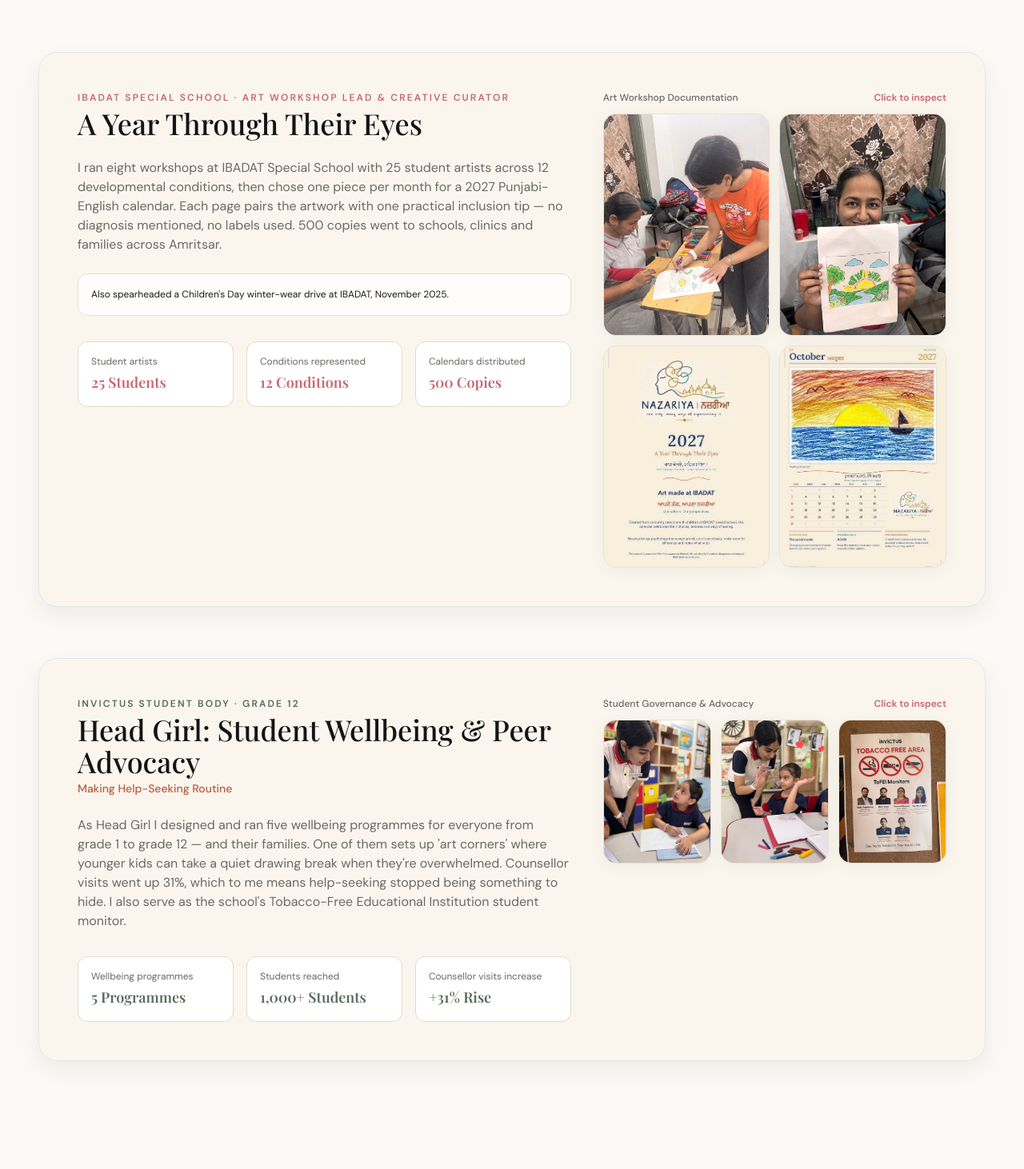
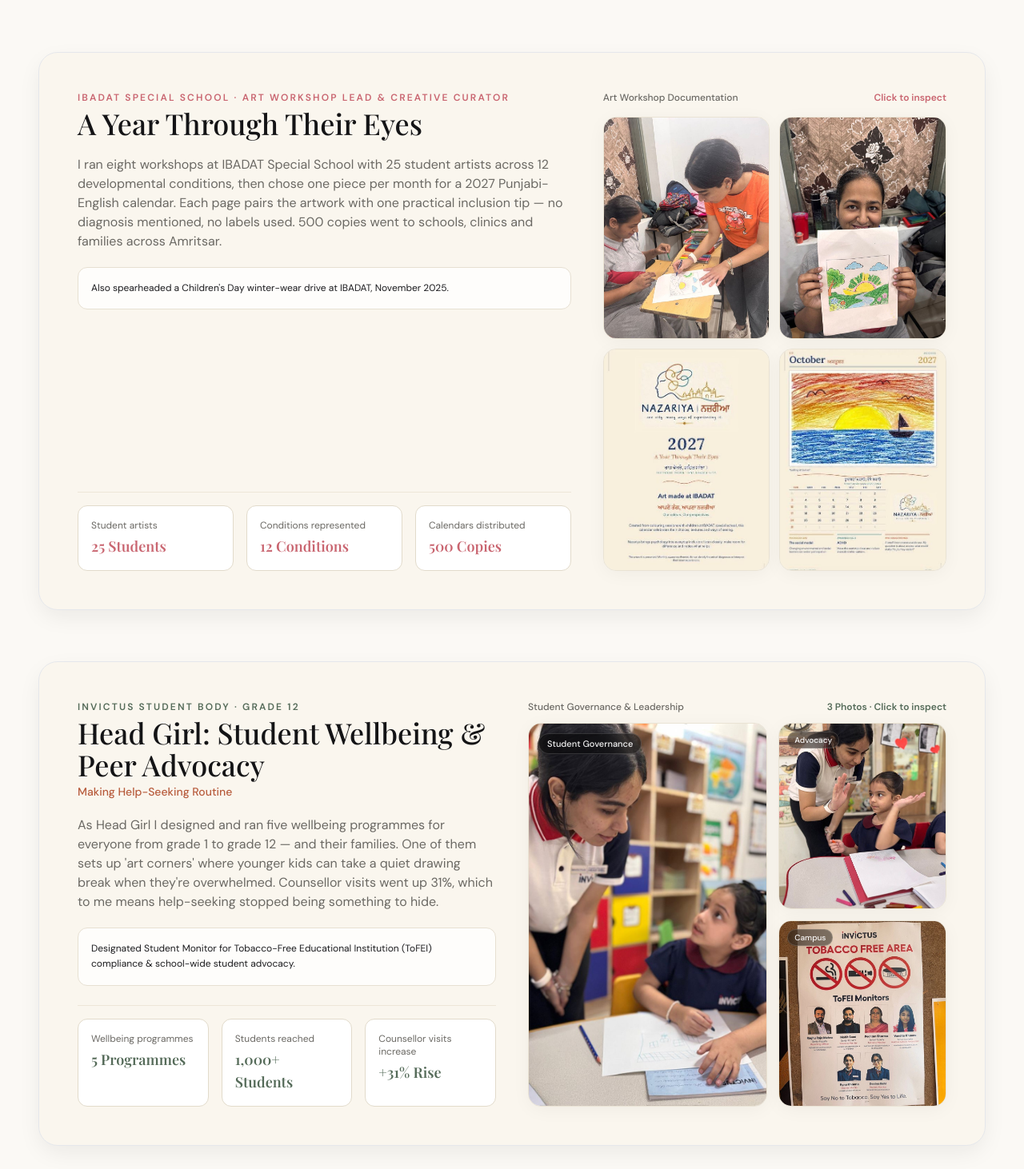
Before and after one commit to anshu762/Deetya-portfolio, a Next.js app: page / in a window 1280 px wide. Shown: the part 7648-9110 px from the top of the page at 80% size. Built offline with nearby package versions, Linux system fonts and the light colour scheme.

Commit message:
feat: redesign Invictus leadership card with magazine mosaic gallery to eliminate empty space

```diff
--- a/src/components/sections/LeadershipSection.tsx
+++ b/src/components/sections/LeadershipSection.tsx
@@ -40,8 +40,9 @@ export default function LeadershipSection() {
         <div className="space-y-12 sm:space-y-16">
           {/* Initiative 1: IBADAT Special School */}
           <div className="rounded-3xl bg-[#FAF6EE] dark:bg-[#16161B] border border-[#E6DFCFA] dark:border-[#2E2E38] p-6 sm:p-8 md:p-12 shadow-card">
-            <div className="grid grid-cols-1 lg:grid-cols-12 gap-8 lg:gap-10 items-start">
-              <div className="lg:col-span-7 space-y-5 sm:space-y-6">
+            <div className="grid grid-cols-1 lg:grid-cols-12 gap-8 lg:gap-10 items-stretch">
+              <div className="lg:col-span-7 flex flex-col justify-between space-y-5 sm:space-y-6">
+                <div className="space-y-4 sm:space-y-5">
                   <div>
                     <span className="text-xs font-sans uppercase tracking-[0.18em] text-accent-rose dark:text-pink-300 block mb-1 font-semibold">
                       {ibadat.organization} &middot; {ibadat.role}
@@ -60,9 +61,10 @@ export default function LeadershipSection() {
                       {ibadat.additionalNote}
                     </p>
                   )}
+                </div>
 
                 {/* Stats */}
-                <div className="grid grid-cols-1 sm:grid-cols-3 gap-3 sm:gap-4 pt-2">
+                <div className="grid grid-cols-1 sm:grid-cols-3 gap-3 sm:gap-4 pt-4 mt-auto border-t border-[#EAE3D4]/80 dark:border-[#2E2E38]/80">
                   {ibadat.keyStats.map((st, i) => (
                     <div
                       key={i}
@@ -78,13 +80,13 @@ export default function LeadershipSection() {
               </div>
 
               {/* Workshops Photos */}
-              <div className="lg:col-span-5 space-y-3">
+              <div className="lg:col-span-5 flex flex-col justify-between space-y-3">
                 <div className="flex justify-between items-center text-xs font-sans text-ink-muted dark:text-zinc-400 mb-1 font-medium">
                   <span>Art Workshop Documentation</span>
                   <span className="text-accent-rose text-xs font-semibold">Click to inspect</span>
                 </div>
 
-                <div className="grid grid-cols-2 gap-3">
+                <div className="grid grid-cols-2 gap-3 flex-1">
                   {ibadat.images.map((src, idx) => (
                     <motion.div
                       key={src}
@@ -114,8 +116,9 @@ export default function LeadershipSection() {
 
           {/* Initiative 2: Invictus Student Body Head Girl */}
           <div className="rounded-3xl bg-[#FAF6EE] dark:bg-[#16161B] border border-[#E6DFCFA] dark:border-[#2E2E38] p-6 sm:p-8 md:p-12 shadow-card">
-            <div className="grid grid-cols-1 lg:grid-cols-12 gap-8 lg:gap-10 items-start">
-              <div className="lg:col-span-7 space-y-5 sm:space-y-6">
+            <div className="grid grid-cols-1 lg:grid-cols-12 gap-8 lg:gap-10 items-stretch">
+              <div className="lg:col-span-6 flex flex-col justify-between space-y-5 sm:space-y-6">
+                <div className="space-y-4 sm:space-y-5">
                   <div>
                     <span className="text-xs font-sans uppercase tracking-[0.18em] text-accent-sage dark:text-emerald-400 block mb-1 font-semibold">
                       {invictus.organization} &middot; {invictus.gradeOrDate}
@@ -132,8 +135,15 @@ export default function LeadershipSection() {
                     {invictus.description}
                   </p>
 
+                  {invictus.additionalNote && (
+                    <p className="text-xs font-sans text-ink-800 dark:text-zinc-200 p-3.5 sm:p-4 rounded-xl bg-white/80 dark:bg-[#202028] border border-[#E7E0D2] dark:border-[#2E2E38] leading-relaxed">
+                      {invictus.additionalNote}
+                    </p>
+                  )}
+                </div>
+
                 {/* Stats */}
-                <div className="grid grid-cols-1 sm:grid-cols-3 gap-3 sm:gap-4 pt-2">
+                <div className="grid grid-cols-1 sm:grid-cols-3 gap-3 sm:gap-4 pt-4 mt-auto border-t border-[#EAE3D4]/80 dark:border-[#2E2E38]/80">
                   {invictus.keyStats.map((st, i) => (
                     <div
                       key={i}
@@ -148,36 +158,68 @@ export default function LeadershipSection() {
                 </div>
               </div>
 
-              {/* Head Girl Photos */}
-              <div className="lg:col-span-5 space-y-3">
-                <div className="flex justify-between items-center text-xs font-sans text-ink-muted dark:text-zinc-400 mb-1 font-medium">
-                  <span>Student Governance &amp; Advocacy</span>
-                  <span className="text-accent-rose text-xs font-semibold">Click to inspect</span>
+              {/* Head Girl Photos - Magazine Mosaic */}
+              <div className="lg:col-span-6 flex flex-col justify-between space-y-3">
+                <div className="flex justify-between items-center text-xs font-sans text-ink-muted dark:text-zinc-400 font-medium">
+                  <span>Student Governance &amp; Leadership</span>
+                  <span className="text-accent-sage dark:text-emerald-400 text-xs font-semibold flex items-center gap-1">
+                    3 Photos &middot; Click to inspect
+                  </span>
                 </div>
 
-                <div className="grid grid-cols-3 gap-2.5 sm:gap-3">
-                  {invictus.images.map((src, idx) => (
+                <div className="flex-1 min-h-[380px] sm:min-h-[440px] lg:min-h-[460px] grid grid-cols-12 gap-3 sm:gap-3.5">
+                  {/* Featured Main Portrait */}
+                  <motion.div
+                    whileHover={{ scale: 1.015 }}
+                    onClick={() => openGallery(invictus.images, "Invictus Head Girl", 0)}
+                    data-cursor="view"
+                    className="col-span-7 relative rounded-2xl overflow-hidden cursor-pointer group shadow-soft bg-zinc-100 dark:bg-zinc-800 border border-[#EAE3D4] dark:border-[#2E2E38]"
+                  >
+                    <Image
+                      src={invictus.images[0]}
+                      alt="Invictus Head Girl - Main"
+                      fill
+                      sizes="(max-width: 1024px) 60vw, 360px"
+                      className="object-cover group-hover:scale-105 transition-transform duration-500"
+                    />
+                    <div className="absolute inset-0 bg-gradient-to-t from-black/65 via-transparent to-transparent opacity-0 group-hover:opacity-100 transition-opacity flex items-end p-3.5">
+                      <span className="px-3 py-1 rounded-full bg-white/95 backdrop-blur-sm text-xs font-sans font-medium text-ink-900 flex items-center gap-1.5 shadow-md">
+                        <Eye className="w-3.5 h-3.5" /> View Photo (1/3)
+                      </span>
+                    </div>
+                    <div className="absolute top-3 left-3 px-2.5 py-1 rounded-full bg-black/45 backdrop-blur-md text-[11px] font-sans font-medium text-white/95 border border-white/15 shadow-sm pointer-events-none">
+                      Student Governance
+                    </div>
+                  </motion.div>
+
+                  {/* Two Stacked Secondary Portraits */}
+                  <div className="col-span-5 flex flex-col gap-3 sm:gap-3.5 h-full">
+                    {invictus.images.slice(1).map((src, idx) => (
                       <motion.div
                         key={src}
                         whileHover={{ scale: 1.02 }}
-                      onClick={() => openGallery(invictus.images, "Invictus Head Girl", idx)}
+                        onClick={() => openGallery(invictus.images, "Invictus Head Girl", idx + 1)}
                         data-cursor="view"
-                      className="relative aspect-[3/4] rounded-2xl overflow-hidden cursor-pointer group shadow-soft bg-zinc-100 dark:bg-zinc-800 border border-[#EAE3D4] dark:border-[#2E2E38]"
+                        className="flex-1 relative rounded-2xl overflow-hidden cursor-pointer group shadow-soft bg-zinc-100 dark:bg-zinc-800 border border-[#EAE3D4] dark:border-[#2E2E38]"
                       >
                         <Image
                           src={src}
-                        alt={`Invictus Head Girl photo ${idx + 1}`}
+                          alt={`Invictus Head Girl - Photo ${idx + 2}`}
                           fill
-                        sizes="(max-width: 1024px) 33vw, 150px"
+                          sizes="(max-width: 1024px) 40vw, 240px"
                           className="object-cover group-hover:scale-105 transition-transform duration-500"
                         />
-                      <div className="absolute inset-0 bg-black/35 opacity-0 group-hover:opacity-100 transition-opacity flex items-center justify-center">
-                        <span className="px-2 py-0.5 rounded-full bg-white text-xs font-sans font-medium text-ink-900 flex items-center gap-1">
-                          <Eye className="w-3 h-3" /> View
+                        <div className="absolute inset-0 bg-gradient-to-t from-black/65 via-transparent to-transparent opacity-0 group-hover:opacity-100 transition-opacity flex items-end p-2.5">
+                          <span className="px-2.5 py-0.5 rounded-full bg-white/95 backdrop-blur-sm text-[11px] font-sans font-medium text-ink-900 flex items-center gap-1 shadow-md">
+                            <Eye className="w-3 h-3" /> View ({idx + 2}/3)
                           </span>
+                        </div>
+                        <div className="absolute top-2.5 left-2.5 px-2 py-0.5 rounded-full bg-black/45 backdrop-blur-md text-[10px] font-sans font-medium text-white/95 border border-white/15 shadow-sm pointer-events-none">
+                          {idx === 0 ? "Advocacy" : "Campus"}
                         </div>
                       </motion.div>
                     ))}
+                  </div>
                 </div>
               </div>
             </div>
--- a/src/data/content.ts
+++ b/src/data/content.ts
@@ -353,7 +353,9 @@ export const LEADERSHIP_CONTENT = {
       gradeOrDate: "Grade 12",
       details: "School-wide student governance & wellbeing advocacy",
       description:
-        "As Head Girl I designed and ran five wellbeing programmes for everyone from grade 1 to grade 12 — and their families. One of them sets up 'art corners' where younger kids can take a quiet drawing break when they're overwhelmed. Counsellor visits went up 31%, which to me means help-seeking stopped being something to hide. I also serve as the school's Tobacco-Free Educational Institution student monitor.",
+        "As Head Girl I designed and ran five wellbeing programmes for everyone from grade 1 to grade 12 — and their families. One of them sets up 'art corners' where younger kids can take a quiet drawing break when they're overwhelmed. Counsellor visits went up 31%, which to me means help-seeking stopped being something to hide.",
+      additionalNote:
+        "Designated Student Monitor for Tobacco-Free Educational Institution (ToFEI) compliance & school-wide student advocacy.",
       keyStats: [
         { label: "Wellbeing programmes", value: "5 Programmes" },
         { label: "Students reached", value: "1,000+ Students" },
```
Lines whose indentation alone changed are shown as unchanged.
